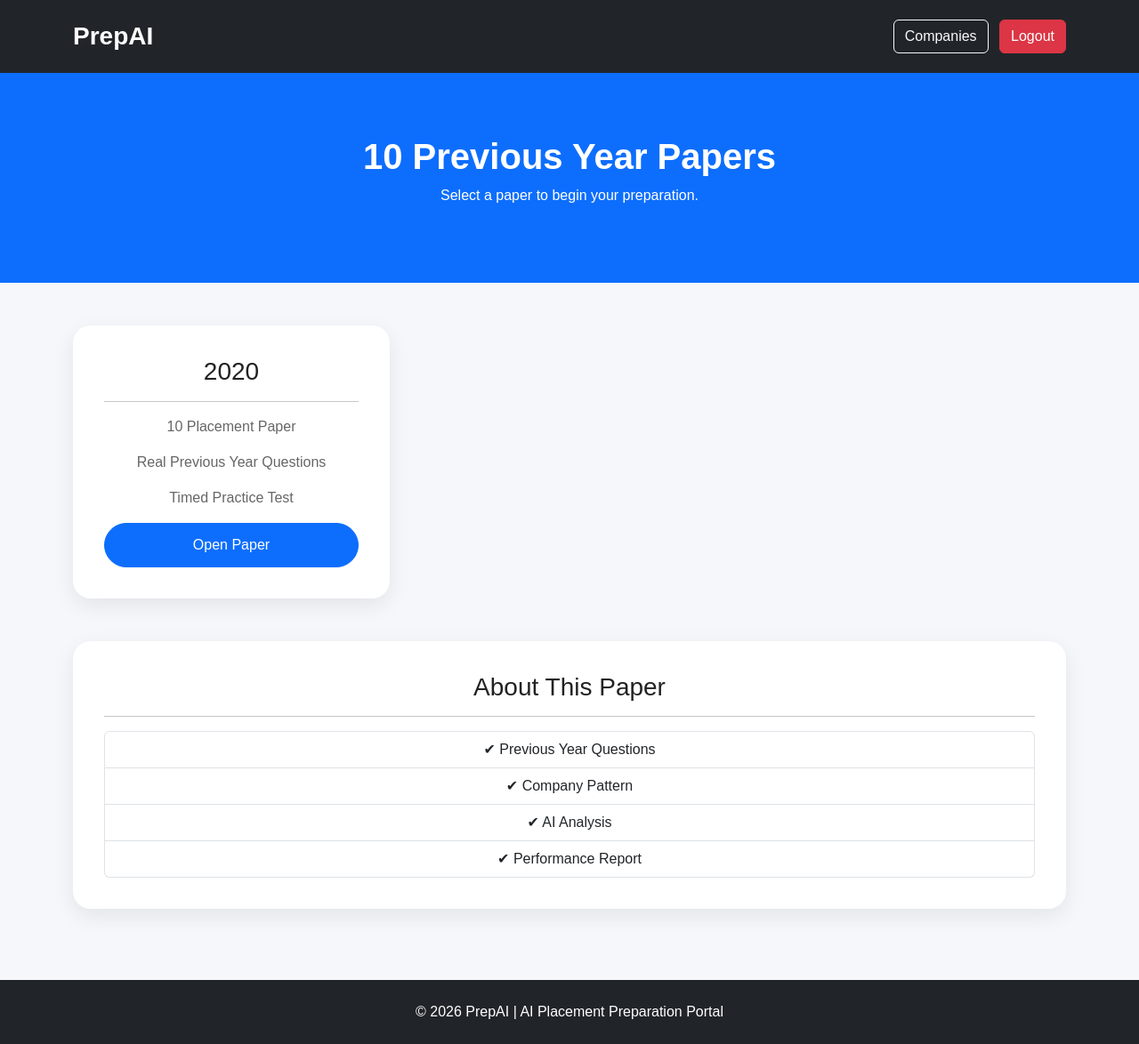
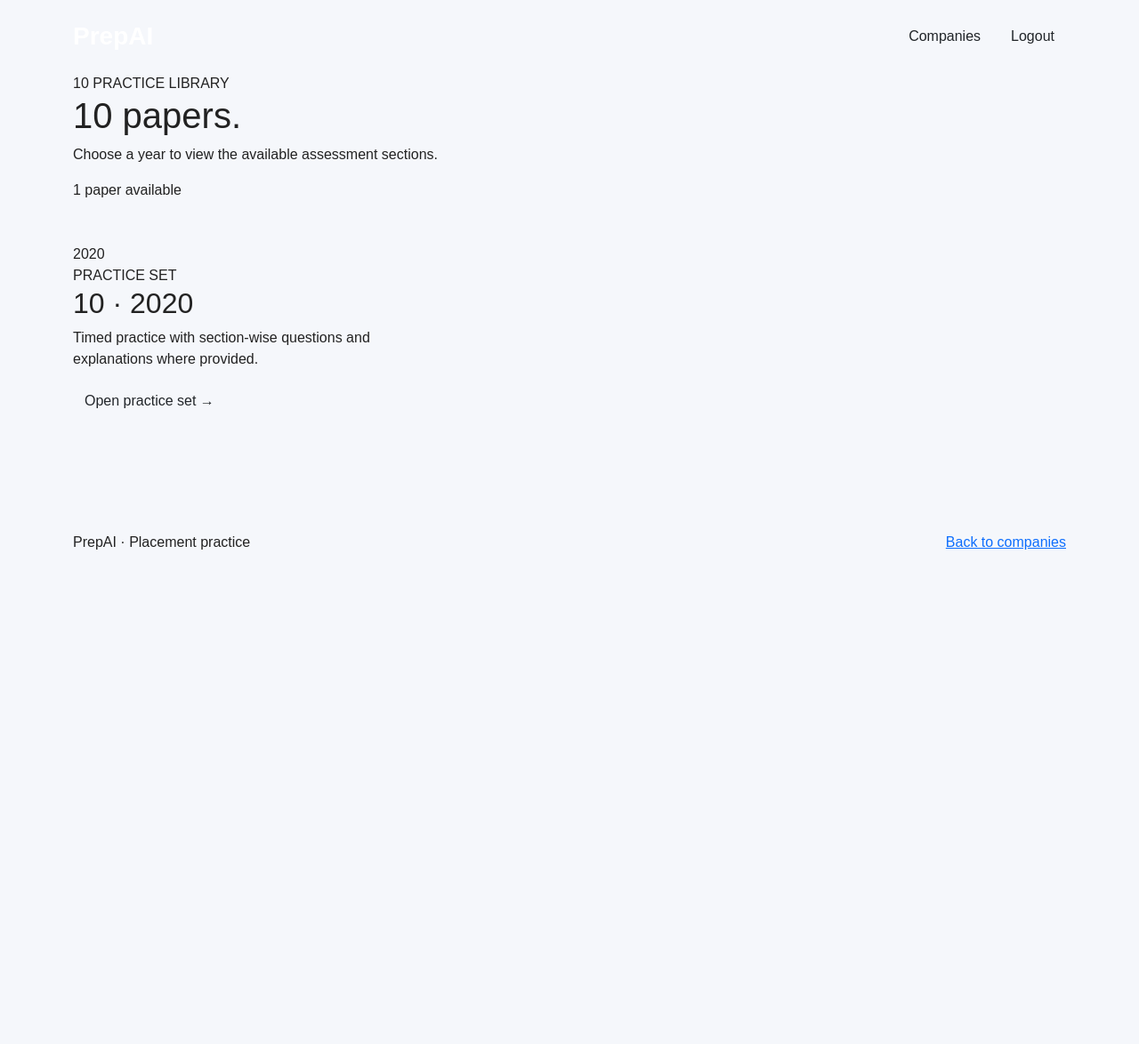
Before and after one commit to khadar24-min/AI_NQT_Practice_Portal, a Python web app: template templates/papers.html in a window 1280 px wide. Shown: the whole page at 89% size. After the commit the page ends 618 px from the top, so only its background shows below. Run offline with Jinja, Linux system fonts and the light colour scheme; the template is opened without the code that fills it: most values are stand-ins (such as "Sample title", 1, 10 or a date in 2020).

Commit message:
Build database-driven practice paper listing

```diff
--- a/templates/papers.html
+++ b/templates/papers.html
@@ -1,178 +1,6 @@
 <!DOCTYPE html>
-<html lang="en">
-
-<head>
-
-    <meta charset="UTF-8">
-
-    <meta name="viewport" content="width=device-width, initial-scale=1.0">
-
-    <title>{{ company }} Papers | PrepAI</title>
-
-    <link href="https://cdn.jsdelivr.net/npm/bootstrap@5.3.3/dist/css/bootstrap.min.css" rel="stylesheet">
-
-    <link rel="stylesheet" href="{{ url_for('static', filename='css/style.css') }}">
-
-</head>
-
-<body>
-
-<nav class="navbar navbar-expand-lg navbar-dark bg-dark">
-
-    <div class="container">
-
-        <a class="navbar-brand fw-bold" href="/dashboard">
-
-            PrepAI
-
-        </a>
-
-        <div class="ms-auto">
-
-            <a href="/companies" class="btn btn-outline-light me-2">
-
-                Companies
-
-            </a>
-
-            <a href="/logout" class="btn btn-danger">
-
-                Logout
-
-            </a>
-
-        </div>
-
-    </div>
-
-</nav>
-
-<section class="dashboard-header">
-
-    <div class="container">
-
-        <h2>
-
-            {{ company }} Previous Year Papers
-
-        </h2>
-
-        <p>
-
-            Select a paper to begin your preparation.
-
-        </p>
-
-    </div>
-
-</section>
-
-<div class="container py-5">
-
-    <div class="row g-4">
-
-        {% for year in years %}
-
-        <div class="col-lg-4 col-md-6">
-
-            <div class="dashboard-card">
-
-                <h3>
-
-                    {{ year }}
-
-                </h3>
-
-                <hr>
-
-                <p>
-
-                    {{ company }} Placement Paper
-
-                </p>
-
-                <p>
-
-                    Real Previous Year Questions
-
-                </p>
-
-                <p>
-
-                    Timed Practice Test
-
-                </p>
-
-                <a href="{{ url_for('sections', company=company, year=year) }}"
-
-                   class="btn btn-primary w-100">
-
-                    Open Paper
-
-                </a>
-
-            </div>
-
-        </div>
-
-        {% endfor %}
-
-    </div>
-
-</div>
-
-<div class="container mb-5">
-
-    <div class="dashboard-card">
-
-        <h3>
-
-            About This Paper
-
-        </h3>
-
-        <hr>
-
-        <ul class="list-group">
-
-            <li class="list-group-item">
-
-                ✔ Previous Year Questions
-
-            </li>
-
-            <li class="list-group-item">
-
-                ✔ Company Pattern
-
-            </li>
-
-            <li class="list-group-item">
-
-                ✔ AI Analysis
-
-            </li>
-
-            <li class="list-group-item">
-
-                ✔ Performance Report
-
-            </li>
-
-        </ul>
-
-    </div>
-
-</div>
-
-<footer class="bg-dark text-white text-center py-4">
-
-    © 2026 PrepAI | AI Placement Preparation Portal
-
-</footer>
-
-<script src="https://cdn.jsdelivr.net/npm/bootstrap@5.3.3/dist/js/bootstrap.bundle.min.js"></script>
-
-</body>
-
-</html>
+<html lang="en"><head><meta charset="UTF-8"><meta name="viewport" content="width=device-width, initial-scale=1"><title>{{ company }} Papers | PrepAI</title><link href="https://fonts.googleapis.com/css2?family=DM+Sans:wght@400;500;600;700&family=Manrope:wght@600;700;800&display=swap" rel="stylesheet"><link href="https://cdn.jsdelivr.net/npm/bootstrap@5.3.3/dist/css/bootstrap.min.css" rel="stylesheet"><link rel="stylesheet" href="{{ url_for('static', filename='css/style.css') }}"></head>
+<body class="app-page"><nav class="navbar navbar-dark site-nav"><div class="container"><a class="navbar-brand brand-mark" href="{{ url_for('dashboard') }}">Prep<span>AI</span></a><div class="ms-auto d-flex gap-2"><a href="{{ url_for('companies') }}" class="btn btn-nav-ghost">Companies</a><a href="{{ url_for('logout') }}" class="btn btn-nav-primary">Logout</a></div></div></nav>
+<header class="page-hero"><div class="container"><div class="eyebrow">{{ company|upper }} PRACTICE LIBRARY</div><h1>{{ company }} papers.</h1><p>Choose a year to view the available assessment sections.</p><div class="page-meta">{{ papers|length }} paper{{ '' if papers|length == 1 else 's' }} available</div></div></header>
+<main class="container py-5"><div class="row g-4">{% for paper in papers %}<div class="col-md-6 col-lg-4"><article class="content-card paper-tile"><div class="paper-year">{{ paper.year }}</div><div class="eyebrow">PRACTICE SET</div><h2>{{ company }} · {{ paper.year }}</h2><p>Timed practice with section-wise questions and explanations where provided.</p><a class="btn btn-card" href="{{ url_for('sections', company=company, year=paper.year) }}">Open practice set <span>→</span></a></article></div>{% else %}<div class="col-12"><div class="empty-state"><div class="empty-icon">⌕</div><h2>No papers published yet</h2><p>This company is listed, but its practice sets have not been added yet.</p><a class="btn btn-card mt-3" href="{{ url_for('companies') }}">Browse companies</a></div></div>{% endfor %}</div></main>
+<footer class="site-footer"><div class="container d-flex justify-content-between flex-wrap gap-2"><span>PrepAI · Placement practice</span><a href="{{ url_for('companies') }}">Back to companies</a></div></footer></body></html>
```
